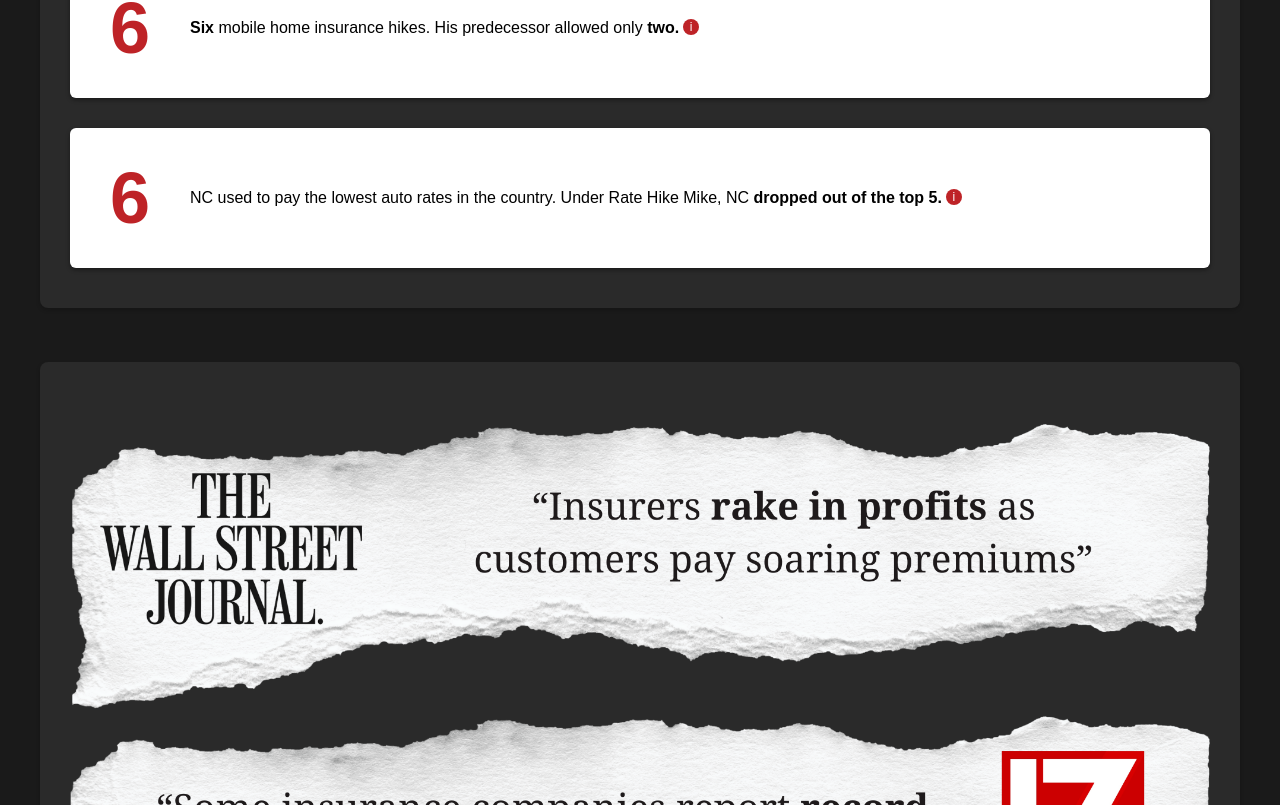
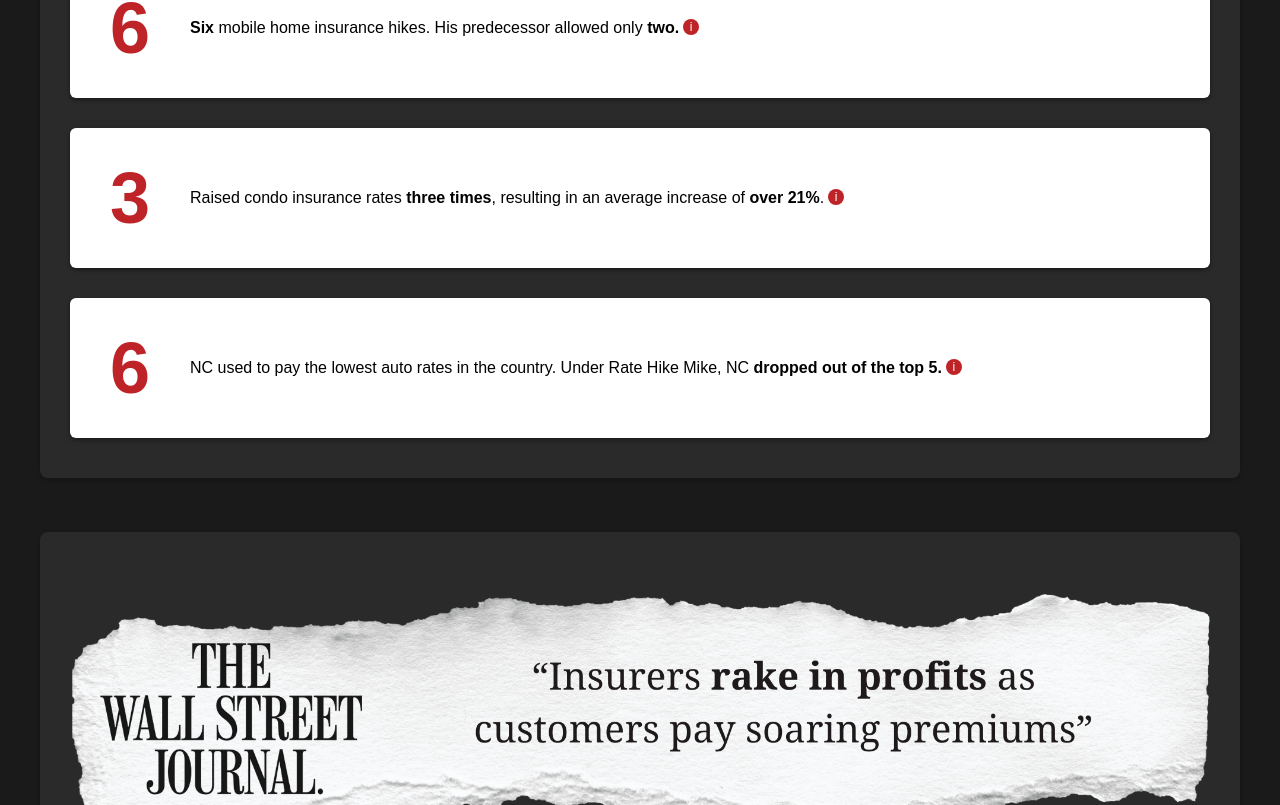
Before and after one commit to jrush0/ratehikemike, a React (Create React App) app: page / in a window 1280 px wide. Shown: the part 1315-2120 px from the top of the page. Built offline with nearby package versions, Linux system fonts and the light colour scheme.

Commit message:
Adjusted CTR language and added condo insurance hit

```diff
--- a/src/CountySearch.js
+++ b/src/CountySearch.js
@@ -72,7 +72,7 @@ const CountySearch = () => {
                   <p>This county has a <strong>{selectedCounty["2024 NCRB Proposed Rate increase"]}%</strong> rate hike request pending for 2024.</p>
                 </div>
                 <div className="info-box animate-fade-in" style={{animationDelay: '0.3s'}}>
-                  <p><strong>{selectedCounty["% CTR Policy Premium 2023"]}%</strong> of policy premiums were subject to Consent to Rate notices in 2023.
+                  <p><strong>{selectedCounty["% CTR Policy Premium 2023"]}%</strong> of policies were subject to Consent to Rate notices in 2023, allowing insurance companies to bill you up to 250% of the maximum rate.
                   <Tooltip content="[What's Consent to Rate?](https://www.charlotteobserver.com/news/local/article265676886.html)" /></p>
                 </div>
                 <div className="info-box animate-fade-in" style={{animationDelay: '0.4s'}}>
@@ -126,6 +126,14 @@ const CountySearch = () => {
               <div className="stats-text">
                 <p><strong>Six</strong> mobile home insurance hikes. His predecessor allowed only <strong>two.</strong>
                   <Tooltip content="Sources: [2019 2x Causey Rate Hikes](https://www.insurancejournal.com/news/southeast/2019/09/30/541569.htm), [2021 2x Causey Rate Hikes](https://www.carolinacoastonline.com/news_times/article_632278b2-43f0-11ec-b873-6b247d7007f4.html), [2023 2x Causey Rate Hike](https://wlos.com/news/local/mobile-home-owners-in-north-carolina-face-smaller-insurance-rate-increases-insurance-commissioner-mike-causey-north-carolina-rate-bureau-department-of-insurance), [2015 Wayne Goodwin Rate Hike](https://www.ncrb.org/Portals/0/ncrb/personal%20lines%20services/Rate%20Filings/4-22-15%20Final%20MH%28C%29%20Settlement%20Agreement%20and%20Consent%20Order.pdf?ver=2015-05-06-111356-000)" />
+                </p>
+              </div>
+            </div>
+            <div className="info-box stats-box">
+              <div className="stats-number">3</div>
+              <div className="stats-text">
+                <p>Raised condo insurance rates <strong>three times</strong>, resulting in an average increase of <strong>over 21%</strong>.
+                  <Tooltip content="Source: [NCRB Rate Filings](https://www.ncrb.org/ncrb/Residential-Property/Rate-Filings). Rate increase data for Form 6 filings." />
                 </p>
               </div>
             </div>
```
